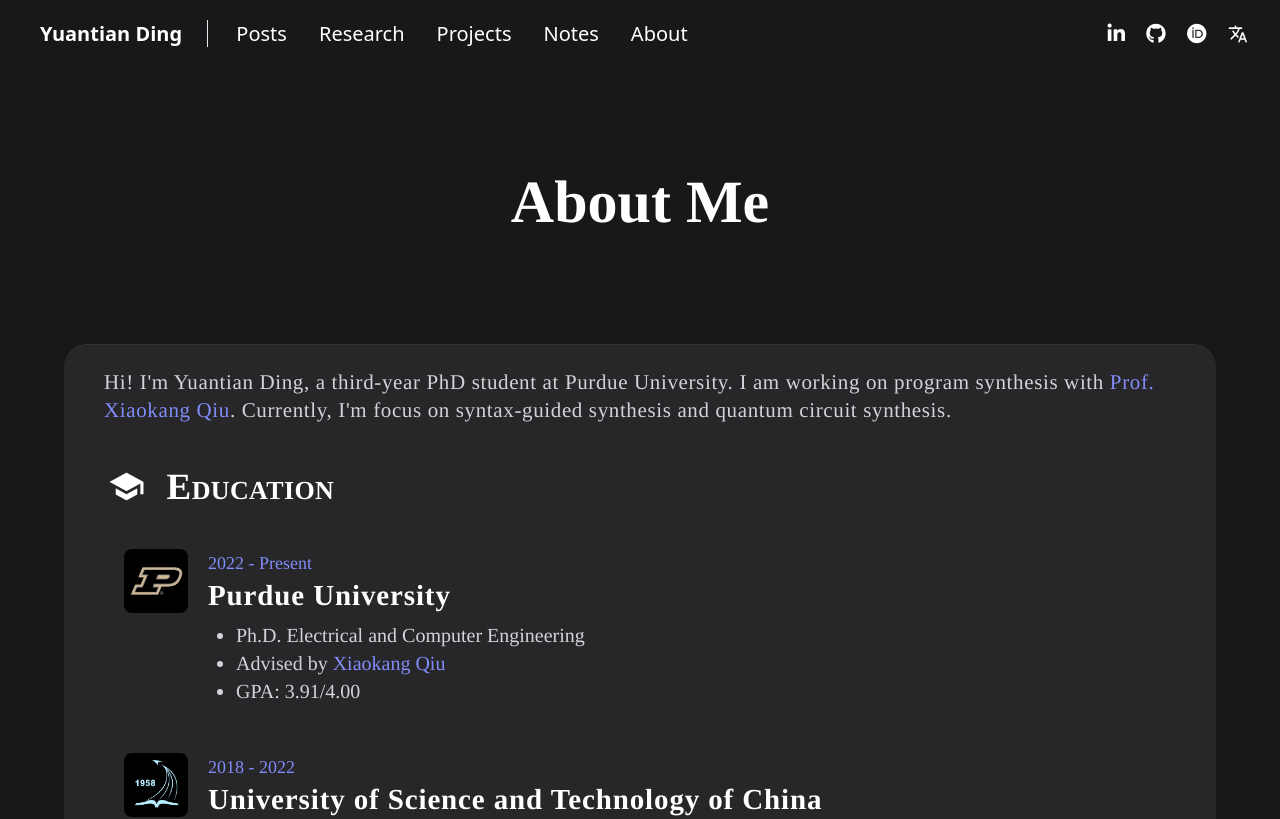
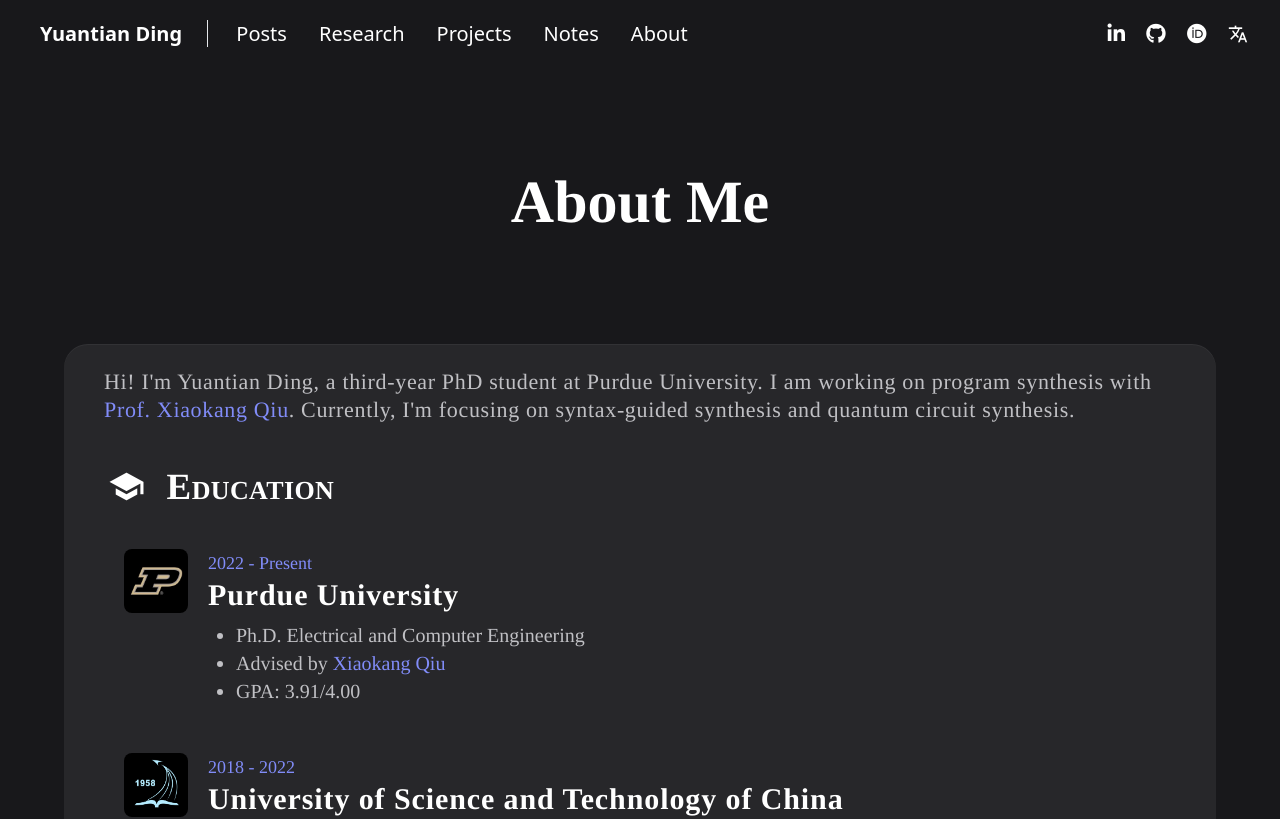
Before and after one commit to YuantianDing/yuantianding.github.io, a Next.js app in the folder en/: page /about in a window 1280 px wide. Shown: the top 819 px of the page. Built offline with nearby package versions, Linux system fonts and the light colour scheme.

Commit message:
pictures

```diff
--- a/en/src/pages/_document.tsx
+++ b/en/src/pages/_document.tsx
@@ -11,7 +11,7 @@ export default function Document() {
         <link href="https://fonts.googleapis.com/icon?family=Material+Icons+Sharp" rel="stylesheet"/>
         <script src="/plms.js" async/>
       </Head>
-      <body className="bg-color element-class 2xl:zoom-110">
+      <body className="bg-color element-class">
         <Main />
         <NextScript />
       </body>
--- a/en/src/pages/about.tsx
+++ b/en/src/pages/about.tsx
@@ -10,7 +10,7 @@ export default function HomePage() {
       <Seo templateTitle='About Me'/>
       <div className="textbox center-box">
         <p className="p-serif">Hi! I'm Yuantian Ding, a third-year PhD student at Purdue University. I am working on program synthesis with
-            <a href="https://engineering.purdue.edu/~xqiu/"> Prof. Xiaokang Qiu</a>. Currently, I'm focus on
+            <a href="https://engineering.purdue.edu/~xqiu/"> Prof. Xiaokang Qiu</a>. Currently, I'm focusing on
             syntax-guided synthesis and quantum circuit synthesis.</p>
 
         <h1 className="ml-1"><span className="mat-icons-sharp mr-3">school</span> Education</h1>
--- a/en/src/styles/globals.css
+++ b/en/src/styles/globals.css
@@ -6,13 +6,6 @@
   min-height: 50vh;
 }
 
-zoom-105 {
-  zoom: 105%;
-}
-
-zoom-110 {
-  zoom: 110%;
-}
 
 .source-serif-4-900 {
     font-family: 'Source Serif 4', serif;
@@ -29,8 +22,8 @@ zoom-110 {
 }
 
 .normal-color {
-  @apply text-zinc-300;
-  /* color: #b6b6ba; */
+  /* @apply text-zinc-300; */
+  color: #c0c0c4;
 }
 .textbox {
   @apply box-t-1 bg-zinc-800 rounded-3xl px-4 py-3 text-xl normal-color md:px-10;
@@ -53,7 +46,7 @@ zoom-110 {
 }
 
 .p-size {
-  font-size: 21px;
+  font-size: 22px;
   line-height: 28px;
   letter-spacing: 0.03em;
   @apply max-sm:text-base;
@@ -71,7 +64,7 @@ zoom-110 {
 }
 
 .h2-size {
-  font-size: 29px;
+  font-size: 30px;
   line-height: 36px;
   font-weight: 500;
   letter-spacing: 0.03em;
@@ -79,7 +72,7 @@ zoom-110 {
 }
 
 .h3-size {
-  font-size: 26px;
+  font-size: 27px;
   line-height: 30px;
   font-weight: 500;
   letter-spacing: 0.03em;
@@ -102,13 +95,13 @@ p {
     letter-spacing: 0.01em;
   }
   h2 {
-    @apply h2-size font-smallcaps mb-4 mt-8 text-white;
+    @apply h2-size font-smallcaps mb-3 mt-9 text-white;
   }
   h3 {
-    @apply h3-size text-bf mb-3 mt-6 text-white;
+    @apply h3-size text-bf mb-3 mt-8 text-white;
   }
   h4 {
-    @apply h3-size mb-2 mt-6 text-zinc-200;
+    @apply h3-size mb-2 mt-8 text-zinc-200;
   }
   /* ... */
 }
```
Also changed, not shown: 12 other files (tests, documents, lock files or other folders).
